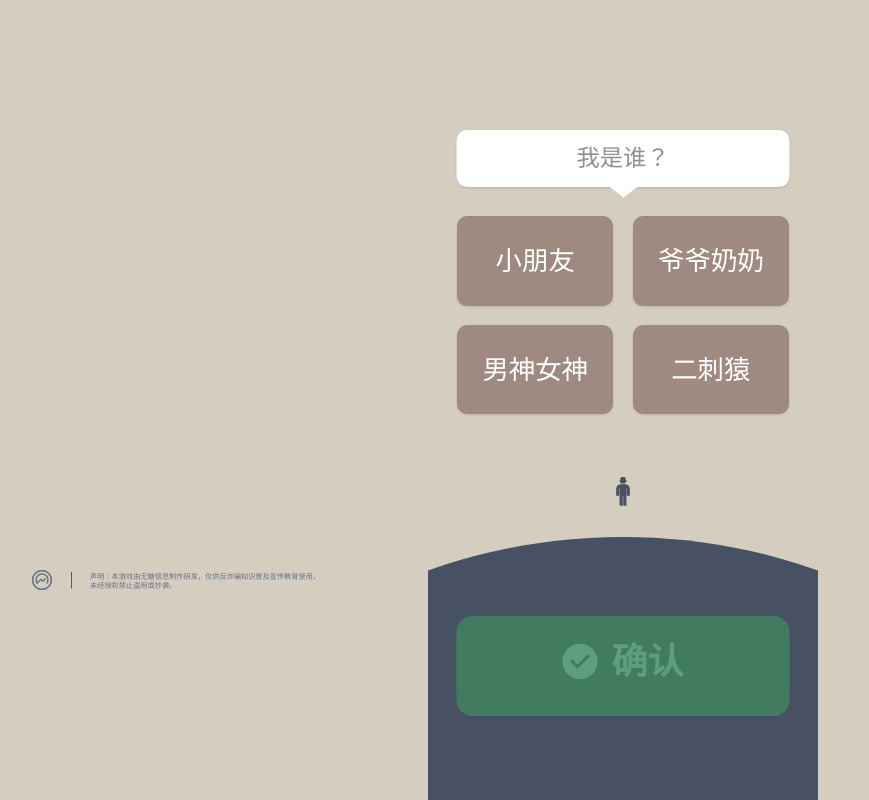
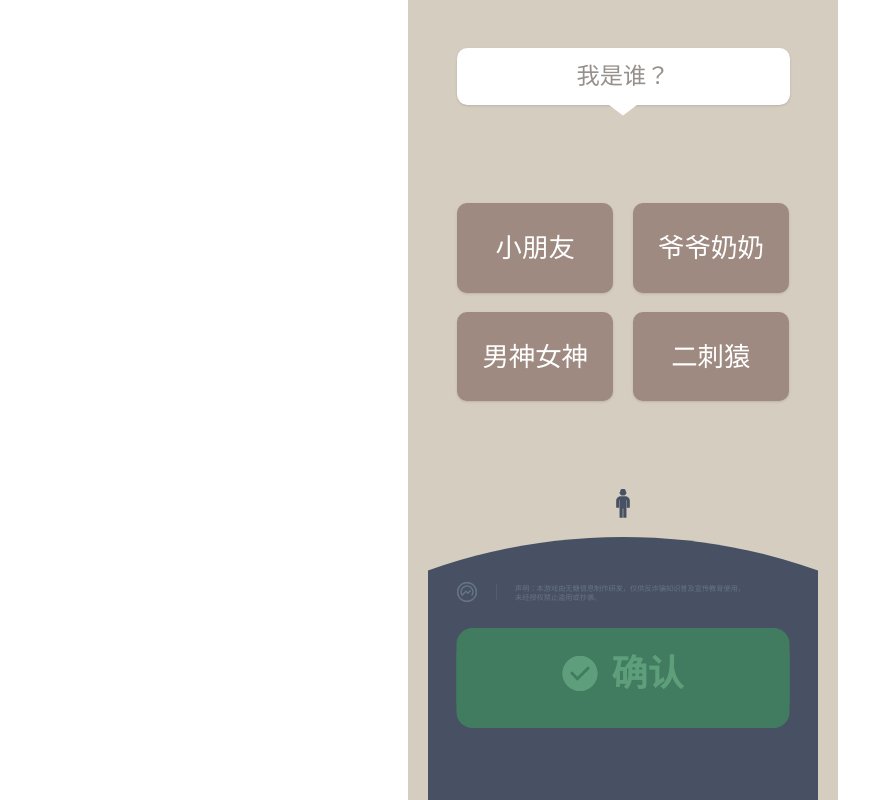
Before and after one commit to furuhana/MCP_shiyan, a React (Vite) app: page / in a window 1280 px wide. Shown: the whole page, without its empty margins (17-886 px from the left). Built offline with nearby package versions, Linux system fonts and the light colour scheme.

Commit message:
再试试

```diff
--- a/src/components/SectionFooterScene.jsx
+++ b/src/components/SectionFooterScene.jsx
@@ -9,13 +9,16 @@ import {
 
 export default function SectionFooterScene() {
     return (
-        <div className="relative w-full h-[291px] mt-auto pb-8 box-content pointer-events-none" data-name="Section_Footer_Scene">
-            {/* Background Hill */}
+        <div
+            className="relative w-full h-[291px] pb-[calc(20px+env(safe-area-inset-bottom))] box-content flex-none"
+            data-name="Section_Footer_Scene"
+        >
+            {/* Background Hill - Anchored to bottom */}
             <div className="absolute bottom-0 left-1/2 -translate-x-1/2 w-[390px] h-[263px]">
                 <BgShapeHill />
             </div>
 
-            {/* Silhouette Man */}
+            {/* Silhouette Man - Centered horizontally, top positioned */}
             <div className="absolute top-0 left-1/2 -translate-x-1/2 w-[13.66px] h-[28.83px]">
                 <IconSilhouetteMan />
             </div>
--- a/src/components/ViewHomePage.jsx
+++ b/src/components/ViewHomePage.jsx
@@ -5,25 +5,21 @@ import SectionFooterScene from './SectionFooterScene';
 
 export default function ViewHomePage() {
     return (
-        <div className="relative w-full h-[100dvh] bg-[#d6cdc1] overflow-hidden flex flex-col justify-between items-center select-none" data-name="View_Home_Page">
-            {/*
-        Layout Strategy:
-        Question Area: top-[130px] approx (from Figma: 129.65)
-        Options Area: top-[216px] approx (from Figma: 216.26)
-        Footer: bottom-0
-      */}
-
-            {/* Question Area */}
-            <div className="absolute top-[130px]" style={{ left: '50%', transform: 'translateX(-50%)' }}>
+        <div
+            className="relative w-full max-w-[430px] mx-auto h-[100dvh] bg-[#d6cdc1] overflow-hidden flex flex-col select-none"
+            data-name="View_Home_Page"
+        >
+            {/* Question Area - Top with margin */}
+            <div className="mt-12 w-full flex justify-center flex-none">
                 <ContainerQuestionWhole />
             </div>
 
-            {/* Options Area */}
-            <div className="absolute top-[216px]" style={{ left: '50%', transform: 'translateX(-50%)' }}>
+            {/* Options Area - Middle, Flex-1 to occupy space and center content */}
+            <div className="flex-1 w-full flex flex-col justify-center items-center">
                 <GridContainerOptions />
             </div>
 
-            {/* Footer Area */}
+            {/* Footer Area - Bottom, natural flow */}
             <SectionFooterScene />
         </div>
     );
```
Also changed, not shown: 1 other file (tests, documents, lock files or other folders).
